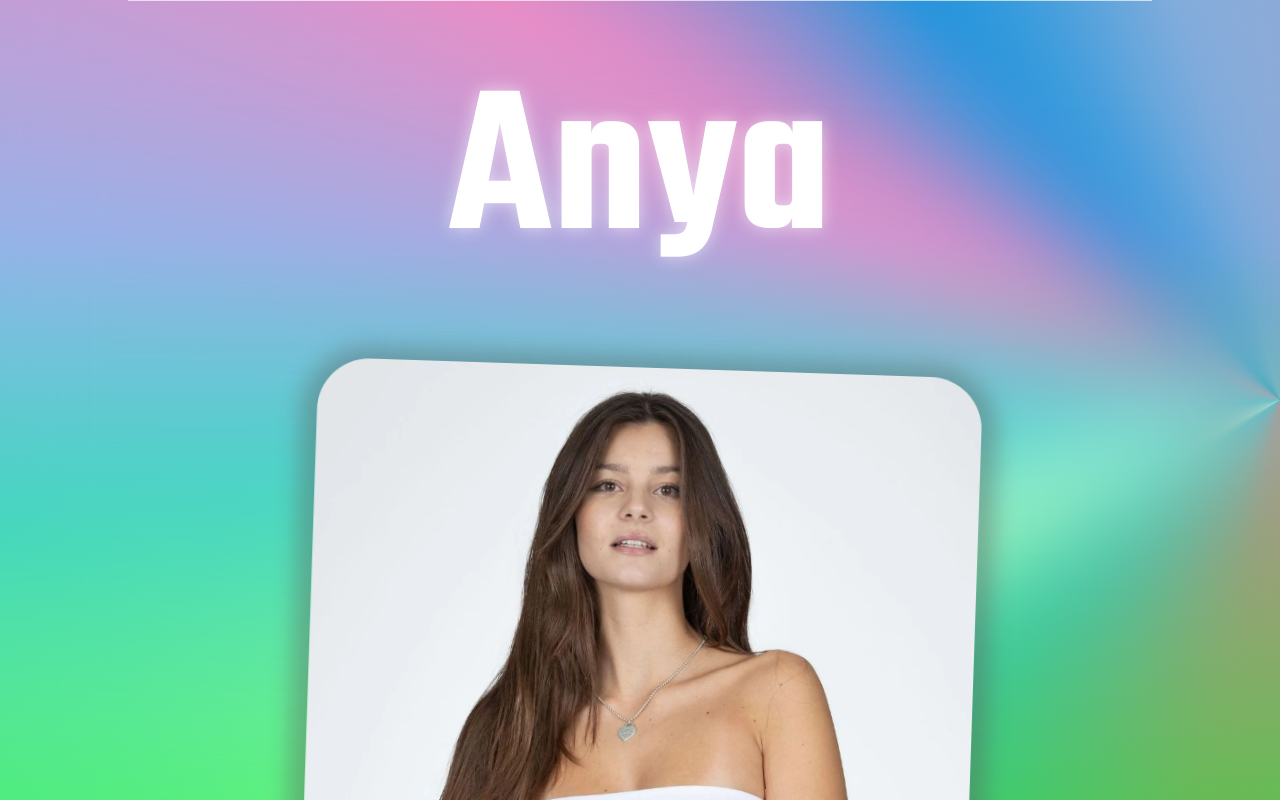
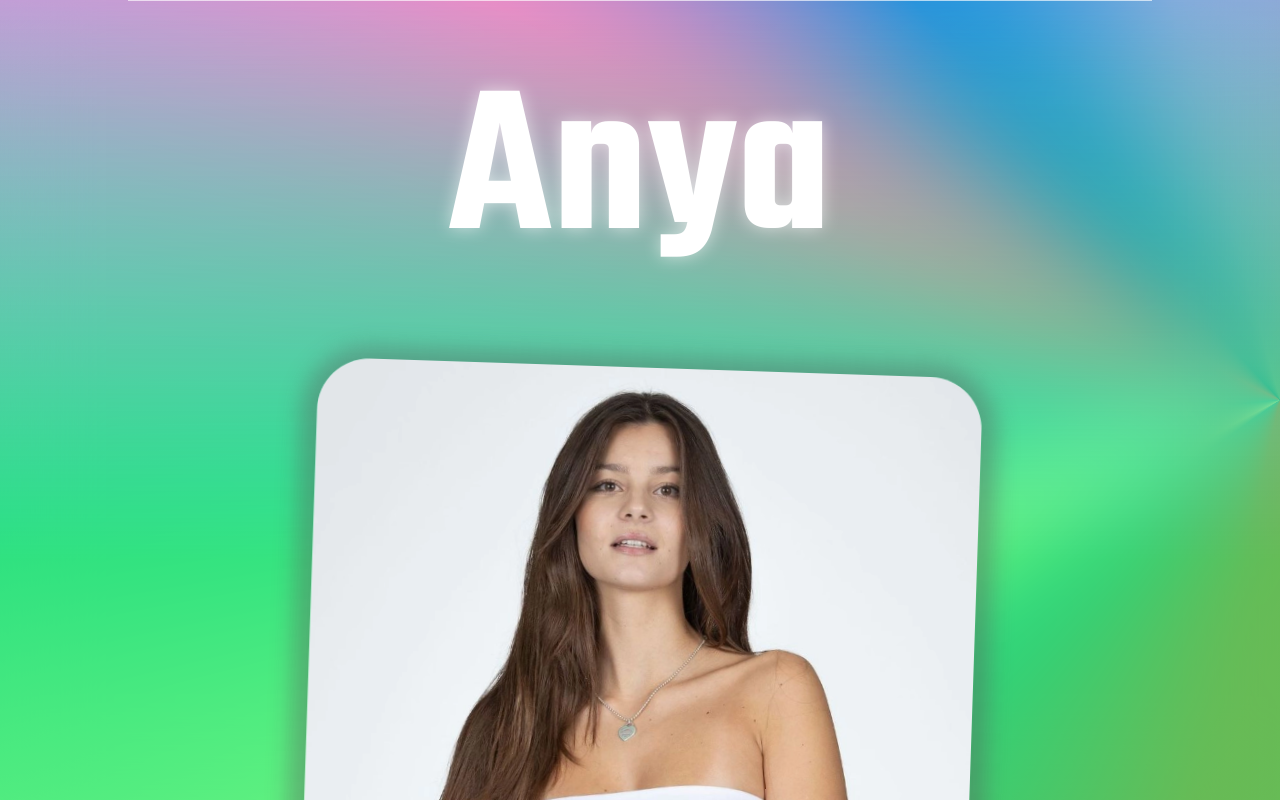
Before and after one commit to whymatter/sheismygntm, a React (Create React App) app in the folder web/she-is-my-gntm/: page / in a window 1280 px wide. Shown: the top 800 px of the page. Built offline with nearby package versions, Linux system fonts and the light colour scheme.

Commit message:
First App Screen

```diff
--- a/web/she-is-my-gntm/src/index.css
+++ b/web/she-is-my-gntm/src/index.css
@@ -36,10 +36,8 @@ body {
     content: "";
     position: absolute;
     z-index: -1;
-    width: 100vw;
-    height: 70vh;
-    bottom: 0;
-    background: linear-gradient(180deg, hsla(40, 100%, 44%, 0) 0%, hsla(126, 100%, 47%, 0.55) 100%);
+    inset: 0;
+    background: linear-gradient(180deg, hsla(40, 100%, 44%, 0) 0%, hsla(126, 100%, 47%, 0.55) 70%, hsla(126, 100%, 47%, 0.55) 100%);
 }
 
 .vote-color {
```
